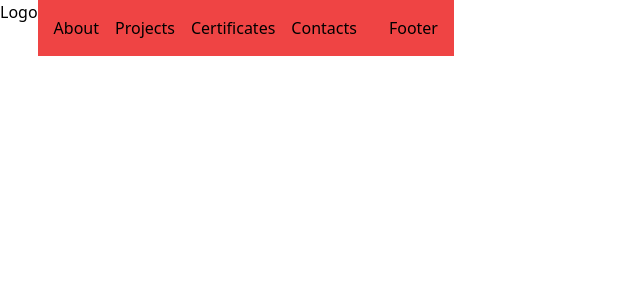
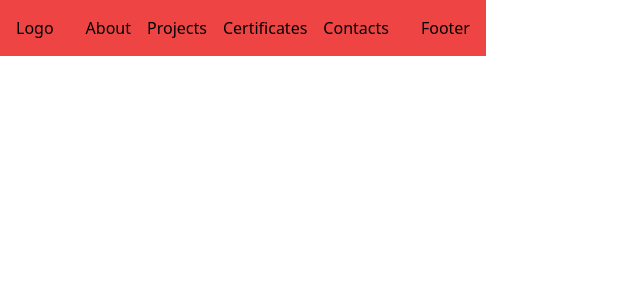
Before and after one commit to MADNMD/MihailDonchev.dev, a React (Vite) app: page / in a window 1280 px wide. Shown: the top 300 px of the page, without its empty margins (0-640 px from the left). Built offline with nearby package versions, Linux system fonts and the light colour scheme.

Commit message:
Update Logo.jsx

```diff
--- a/src/components/Logo/Logo.jsx
+++ b/src/components/Logo/Logo.jsx
@@ -2,6 +2,6 @@ import React from 'react'
 
 export const Logo = () => {
   return (
-    <div>Logo</div>
+    <div className='bg-red-500 p-4 text-center'>Logo</div>
   )
 }
```
